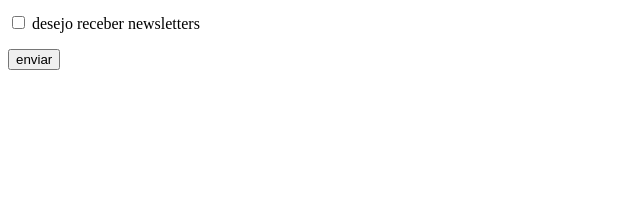
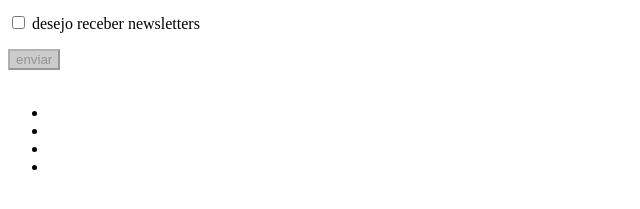
Before and after one commit to JoseAzevedoS/AutoriaWeb, a plain HTML site: page pseudoclasses.html in a window 1280 px wide. Shown: the part 181-390 px from the top of the page, 0-640 px from the left. Drawn offline with Linux system fonts and the light colour scheme.

Commit message:
estilos colocados no css

```diff
--- a/pseudoclasses.css
+++ b/pseudoclasses.css
@@ -6,3 +6,9 @@ input:focus {
     border: 2px solid #52bab3;
     outline: none;
 }
+input[type="checkbox"]:checked + label {
+    color: #007BFF; /* Cor do texto quando a caixa de seleção está marcada */
+}
+button:disabled {
+    background-color: #ccc;
+}
--- a/pseudoclasses.html
+++ b/pseudoclasses.html
@@ -1,5 +1,5 @@
 <!DOCTYPE html>
-<html lang="en">
+<html lang="pt-br">
 <head>
     <meta charset="UTF-8">
     <meta name="viewport" content="width=device-width, initial-scale=1.0">
@@ -30,9 +30,14 @@
             <input type="checkbox" id="newsletter" name="newsletter" required>
             <label>desejo receber newsletters</label>
         </p>
-        <input type="submit" value="enviar">
+        <button type="submit" disabled>enviar</button>
     </form>
     <br>
-
+    <ul>
+        <li></li>
+        <li></li>
+        <li></li>
+        <li></li>
+    </ul>
 </body>
 </html>
```
